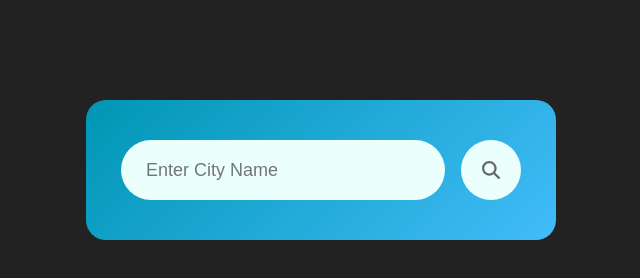
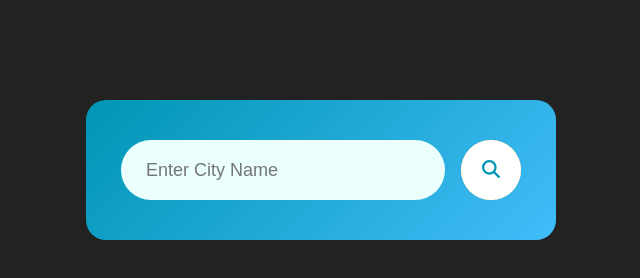
Before and after one commit to Habeeb-Rahman-CA/Weather-App, a plain HTML site: page index.html in a window 1280 px wide. Shown: the whole page, without its empty margins (319-959 px from the left). Drawn offline with Linux system fonts and the light colour scheme.

Commit message:
Weather App

```diff
--- a/index.html
+++ b/index.html
@@ -13,7 +13,7 @@
         <!-- ----------Search-Input---------- -->
         <div class="search">
             <input type="text" placeholder="Enter City Name" spellcheck="false">
-            <button><i class="fa-solid fa-magnifying-glass"></i></button>
+            <button><span><i class="fa-solid fa-magnifying-glass"></i></span></button>
         </div>
         <!-- ----------Error-Message---------- -->
         <div class="error">
--- a/style.css
+++ b/style.css
@@ -38,19 +38,54 @@ body{
     font-size: 18px;
 }
 
-.search button{
+button {
+    outline: none;
+    cursor: pointer;
     border: none;
-    outline: none;
-    background-color: #ebfffc;
+    width : 60px;
+    height : 60px;
+    position: relative;
+    display: inline-block;
     border-radius: 50%;
-    width: 60px;
-    height: 60px;
-    cursor: pointer;
-}
-.search .fa-magnifying-glass{
+    overflow: hidden;
+    background: #FABC3F;
+    color: #0096b4;
+   }
+
+   button span {
+    position: relative;
+    z-index: 10;
     font-size: 18px;
-    color: #696969;
-}
+    transition: color 0.4s;
+   }
+
+   button:hover span {
+    color: white;
+   }
+
+   button::before,
+   button::after {
+    position: absolute;
+    top: 0;
+    left: 0;
+    width: 100%;
+    height: 100%;
+    z-index: 0;
+   }
+
+   button::before {
+    content: "";
+    background: #ffff;
+    width: 120%;
+    left: -10%;
+    transform: skew(30deg);
+    transition: transform 0.4s cubic-bezier(0.3, 1, 0.8, 1);
+   }
+
+   button:hover::before {
+    transform: translate3d(100%, 0, 0);
+   }
+
 /* -----------Weather-Details----------- */
 .weather{
     display: none;
```
